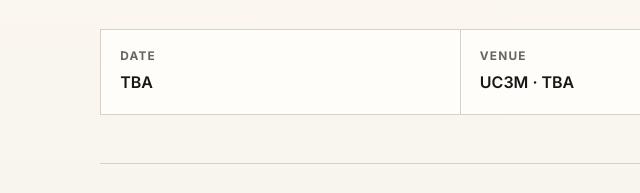
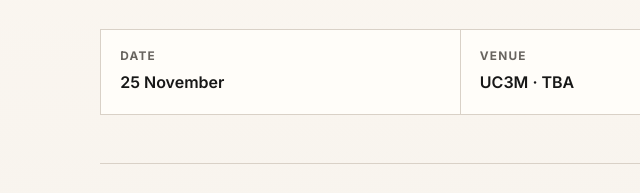
Before and after one commit to fatal-workshop/fatal-workshop.github.io, a plain HTML site: page index.html in a window 1280 px wide. Shown: the part 601-794 px from the top of the page, 0-640 px from the left. Drawn offline with Linux system fonts and the light colour scheme.

Commit message:
Update index.html

```diff
--- a/index.html
+++ b/index.html
@@ -33,7 +33,7 @@
       <div class="meta-row">
         <div class="meta-card">
           <span class="meta-label">Date</span>
-          <span class="meta-value">TBA</span>
+          <span class="meta-value">25 November</span>
         </div>
         <div class="meta-card">
           <span class="meta-label">Venue</span>
```
